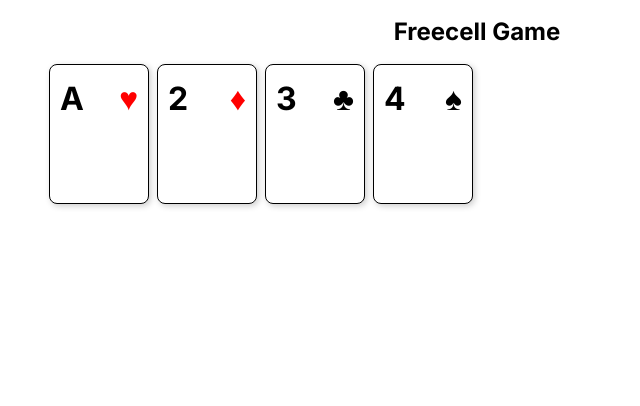
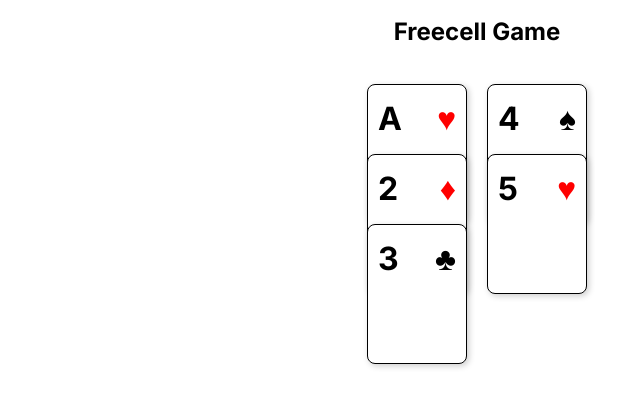
Before and after one commit to upupgames/freecell-react, a Next.js app: page / in a window 1280 px wide. Shown: the top 406 px of the page, without its empty margins (163-803 px from the left). Built offline with nearby package versions, Linux system fonts and the light colour scheme.

Commit message:
Columns render correctly

```diff
--- a/src/components/Board.tsx
+++ b/src/components/Board.tsx
@@ -1,14 +1,26 @@
 import React from 'react';
+import Column from './Column'
 import Card, {Suit} from '@components/Card';
 import styles from '@styles/Board.module.css';
 
 const Board: React.FC = () => {
+  const columns = [
+    [
+      { suit: Suit.Hearts, rank: 1 },
+      { suit: Suit.Diamonds, rank: 2 },
+      { suit: Suit.Clubs, rank: 3 },
+    ],
+    [
+      { suit: Suit.Spades, rank: 4 },
+      { suit: Suit.Hearts, rank: 5 },
+    ]
+  ];
+
   return (
     <div className={styles.board}>
-        <Card suit={Suit.Hearts} rank={1} />
-        <Card suit={Suit.Diamonds} rank={2} />
-        <Card suit={Suit.Clubs} rank={3}/>
-        <Card suit={Suit.Spades} rank={4} />
+      {columns.map((cards,index) => (
+        <Column key={index} cards={cards} />
+      ))}
     </div>
   );
 };
--- a/src/components/Column.tsx
+++ b/src/components/Column.tsx
@@ -1,6 +1,6 @@
 import React from 'react';
 import Card, {Suit} from './Card';
-import styles from './Column.module.css'
+import styles from '@styles/Column.module.css';
 
 interface ColumnProps {
     cards: {suit: Suit; rank: number }[];
--- a/src/styles/Board.module.css
+++ b/src/styles/Board.module.css
@@ -1,3 +1,8 @@
 .board {
-  @apply grid grid-cols-8 gap-2;
+  display: flex;
+  flex-wrap: wrap;
+  justify-content: space-around;
+  align-items: flex-start;
+  padding: 20px;
+  gap: 20px;
 }
--- a/src/styles/Column.module.css
+++ b/src/styles/Column.module.css
@@ -0,0 +1,13 @@
+.column {
+    display: flex;
+    flex-direction: column;
+}
+
+.cardWrapper {
+    margin-top: -70px;
+    z-index: 1;
+}
+
+.cardWrapper:first-child {
+    margin-top: 0;
+}
```
